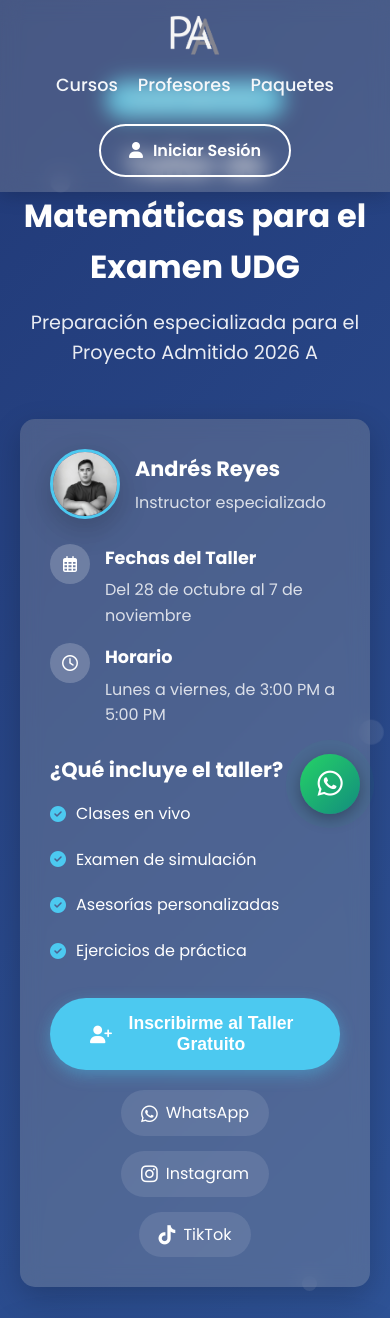
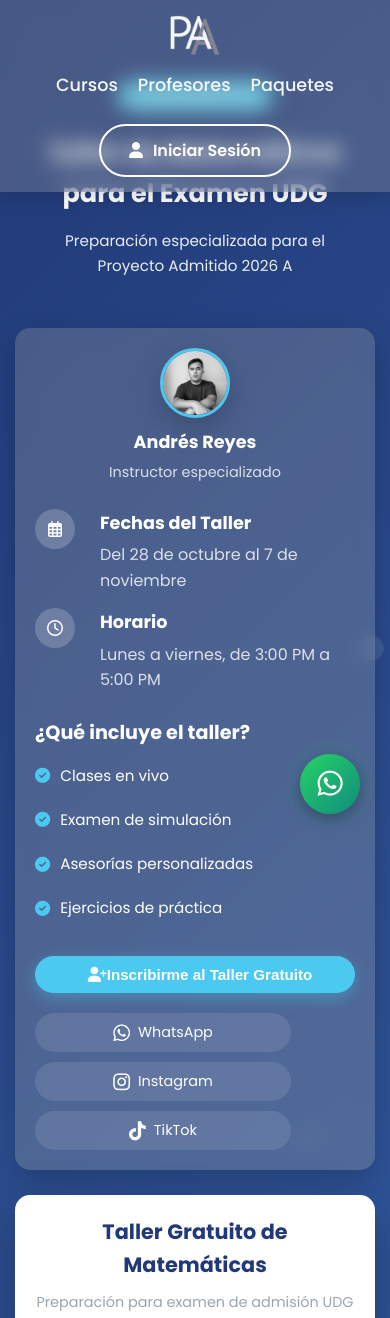
Before and after one commit to TheGileS46/ProyectoAdmitido, a plain HTML site: page index.html in a window 390 px wide. Shown: the top 1318 px of the page. Drawn offline with Linux system fonts and the light colour scheme; a web font is replaced by a local one.

Commit message:
07.1 se arreglo el responsive

```diff
--- a/style_landing.css
+++ b/style_landing.css
@@ -979,25 +979,183 @@ html {
             }
         }
 
-        /* Responsive */
+        /* ======== Responsive Mejorado ======== */
+@media (max-width: 1200px) {
+    .taller-container {
+        padding: 0 40px;
+    }
+}
+
+@media (max-width: 992px) {
+    .taller-content {
+        grid-template-columns: 1fr;
+        gap: 30px;
+    }
+
+    .taller-title {
+        font-size: 2.2rem;
+    }
+
+    .taller-subtitle {
+        font-size: 1.1rem;
+        max-width: 90%;
+    }
+
+    .includes-list {
+        grid-template-columns: 1fr;
+    }
+
+    .taller-info {
+        padding: 25px;
+    }
+
+    .taller-card {
+        max-width: 100%;
+        padding: 25px;
+    }
+
+    .card-title {
+        font-size: 1.4rem;
+    }
+
+    .card-subtitle {
+        font-size: 0.95rem;
+    }
+
+    .card-dates {
+        padding: 12px;
+    }
+}
+
 @media (max-width: 768px) {
     .taller-content {
         grid-template-columns: 1fr;
+        gap: 25px;
     }
 
     .taller-title {
-                font-size: 2rem;
-            }
-
-            .includes-list {
-                grid-template-columns: 1fr;
+        font-size: 1.8rem;
+    }
+
+    .taller-subtitle {
+        font-size: 1rem;
+    }
+
+    .taller-badge {
+        padding: 6px 15px;
+        font-size: 0.8rem;
+    }
+
+    .taller-info {
+        padding: 20px;
+    }
+
+    .taller-instructor {
+        flex-direction: column;
+        align-items: center;
+        text-align: center;
+    }
+
+    .instructor-avatar {
+        margin-right: 0;
+        margin-bottom: 10px;
+    }
+
+    .instructor-info h4 {
+        font-size: 1.1rem;
+    }
+
+    .instructor-info p {
+        font-size: 0.9rem;
+    }
+
+    .detail-item {
+        flex-direction: row;
+        gap: 10px;
+    }
+
+    .taller-includes h3 {
+        font-size: 1.2rem;
+    }
+
+    .include-item {
+        font-size: 0.95rem;
+    }
+
+    .taller-cta {
+        margin-top: 20px;
+    }
+
+    .btn-taller {
+        width: 100%;
+        padding: 12px 0;
+        font-size: 1rem;
     }
 
     .taller-contact {
         flex-direction: column;
-                align-items: center;
-            }
-        }
+        gap: 10px;
+    }
+
+    .contact-link {
+        width: 80%;
+        justify-content: center;
+    }
+
+    .taller-card {
+        padding: 20px;
+        text-align: center;
+    }
+
+    .card-title {
+        font-size: 1.3rem;
+    }
+
+    .card-subtitle {
+        font-size: 0.9rem;
+    }
+
+    .card-dates {
+        padding: 10px;
+    }
+
+    .date-label, .date-value {
+        font-size: 0.9rem;
+    }
+
+    .card-lema {
+        font-size: 0.85rem;
+    }
+}
+
+@media (max-width: 480px) {
+    .taller-container {
+        padding: 0 15px;
+    }
+
+    .taller-title {
+        font-size: 1.6rem;
+    }
+
+    .taller-subtitle {
+        font-size: 0.95rem;
+    }
+
+    .btn-taller {
+        font-size: 0.95rem;
+        padding: 10px 0;
+    }
+
+    .contact-link {
+        font-size: 0.9rem;
+        padding: 8px 15px;
+    }
+
+    .includes-list, .detail-item {
+        grid-template-columns: 1fr;
+    }
+}
+
 
 /* Hero Section - BIEN PERRO */
 .hero {
```
Lines whose indentation alone changed are shown as unchanged.
